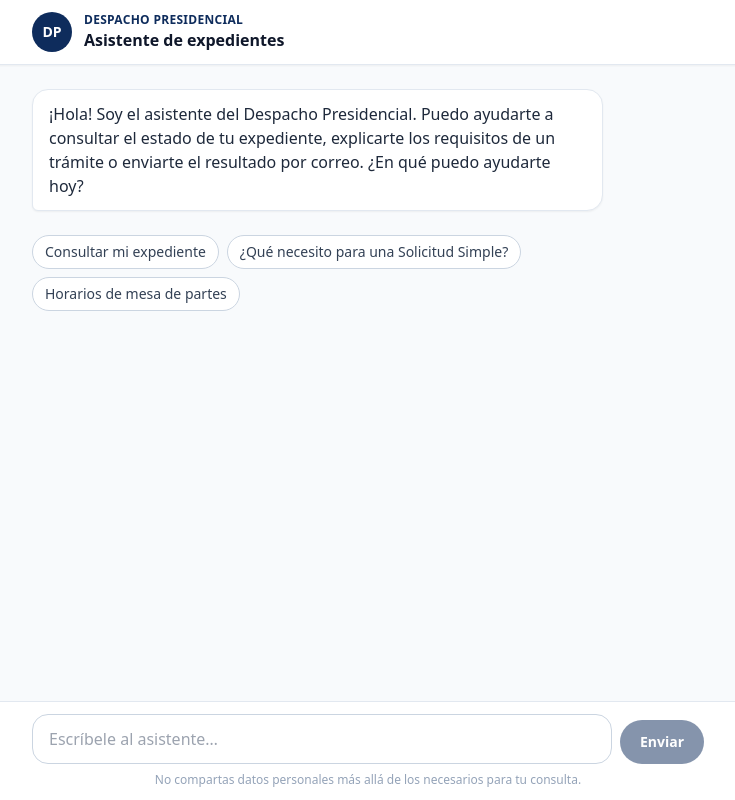
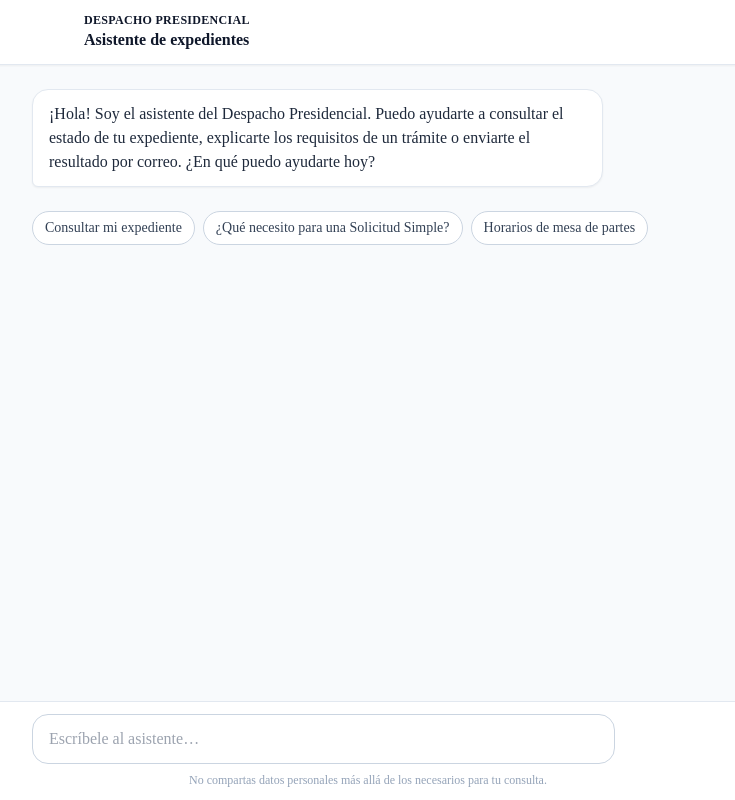
Before and after one commit to Gbo2412/TranformaGOBHckthon, a Next.js app in the folder frontend/: page / in a window 1280 px wide. Shown: the whole page, without its empty margins (272-1007 px from the left). Built offline with nearby package versions, Linux system fonts and the light colour scheme.

Commit message:
feat(design): tokens gob.pe en tailwind y plan DESIGN.md

```diff
--- a/frontend/tailwind.config.ts
+++ b/frontend/tailwind.config.ts
@@ -5,14 +5,55 @@ const config: Config = {
   theme: {
     extend: {
       fontFamily: {
-        sans: ["var(--font-sans)", "system-ui", "sans-serif"],
+        sans: [
+          "var(--font-inter)",
+          "ui-sans-serif",
+          "system-ui",
+          "-apple-system",
+          "Segoe UI",
+          "Roboto",
+          "sans-serif",
+        ],
       },
       colors: {
         brand: {
-          DEFAULT: "#0E2C5C",
-          dark: "#091F44",
-          light: "#3A5DB0",
+          50: "#FCEEEE",
+          700: "#DC362E",
+          800: "#BF0909",
         },
+        surface: {
+          page: "#F6F9FC",
+          card: "#FFFFFF",
+          muted: "#EEF3FB",
+        },
+        ink: {
+          primary: "#0D1028",
+          secondary: "#3D4053",
+          muted: "#555869",
+        },
+        line: {
+          DEFAULT: "#DEE3EA",
+        },
+        accent: {
+          user: "#0056AC",
+          userHover: "#184397",
+        },
+        state: {
+          successFg: "#126B49",
+          successBg: "#E3F3EC",
+          warningFg: "#D75600",
+          warningBg: "#FFF3EA",
+          infoFg: "#184397",
+          infoBg: "#EEF3FB",
+          dangerFg: "#BF0909",
+          dangerBg: "#FCEEEE",
+        },
+      },
+      borderRadius: {
+        bubble: "1rem",
+      },
+      ringColor: {
+        focus: "#1363D0",
       },
     },
   },
```
Also changed, not shown: 1 other file (tests, documents, lock files or other folders).
